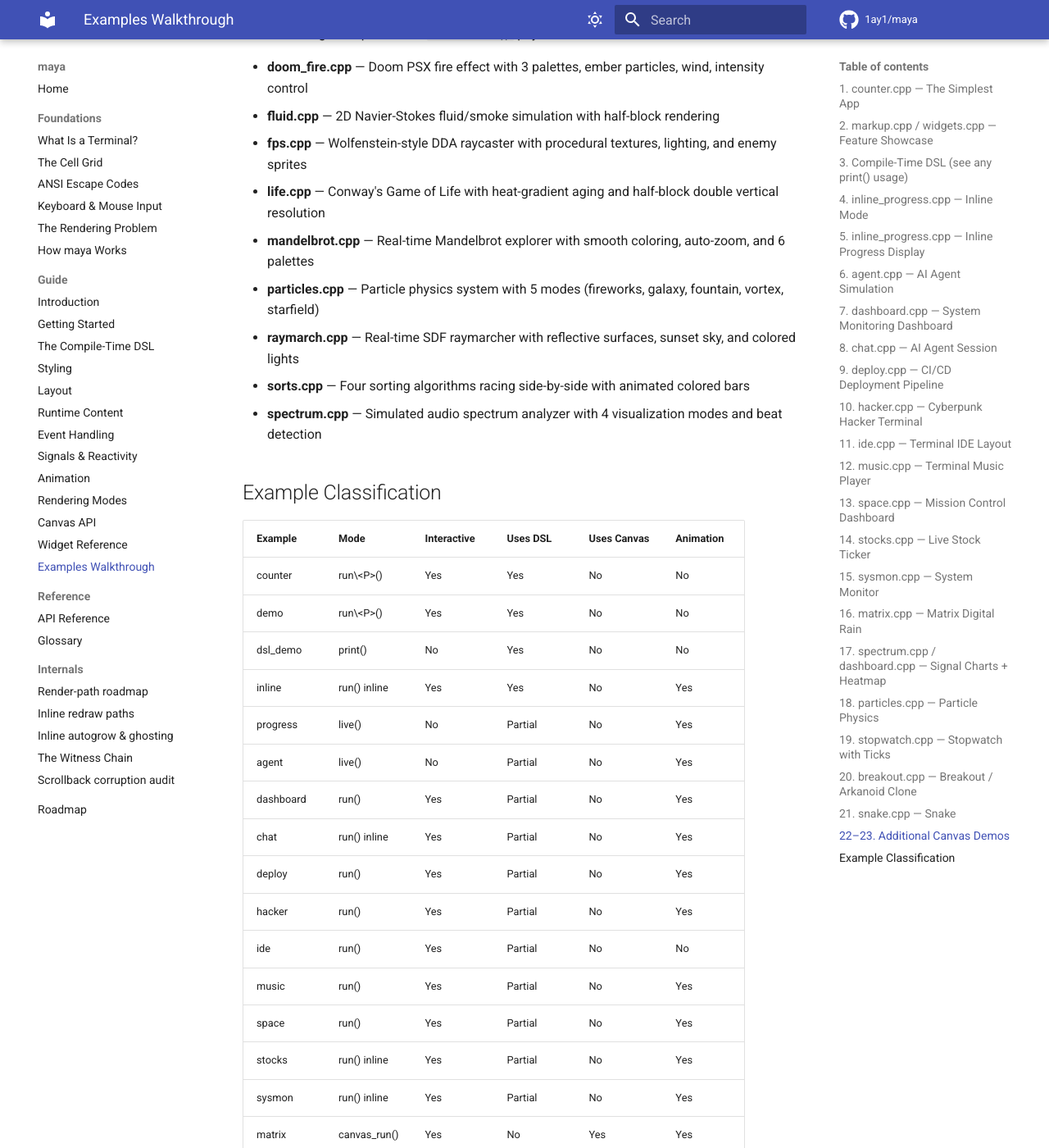
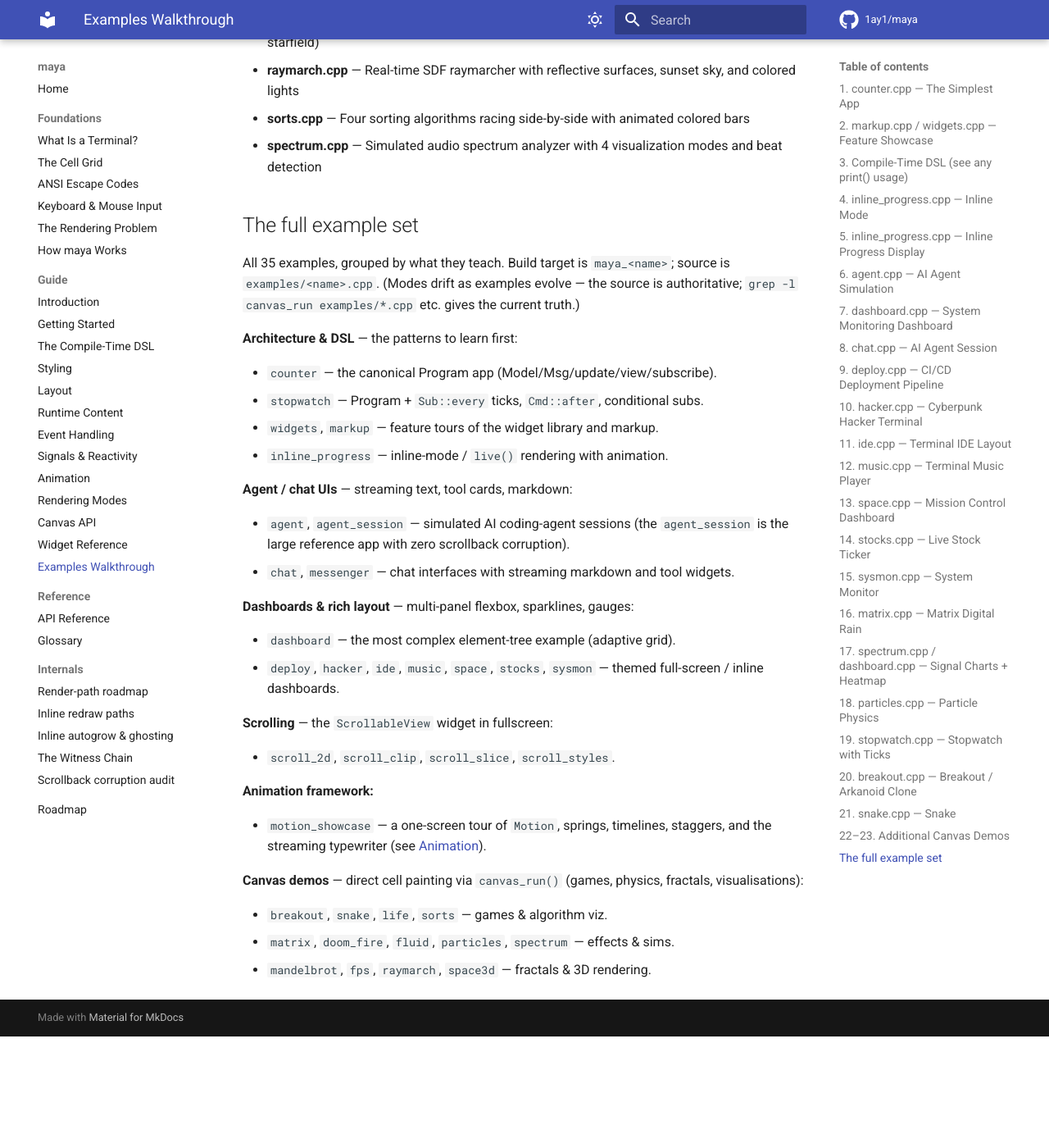
Before and after one commit to 1ay1/maya, an MkDocs documentation site: the page built from docs/10-examples.md, in a window 1280 px wide and 1400 px high, scrolled down 10113 px. Shown: the whole window at 82% size. Built offline with MkDocs 1.6.1 and Material for MkDocs 9.7.7, drawn with Linux system fonts in a browser that asks for light colours; comment, search, counter and statistics services are not loaded; after the commit the page ends 11377 px from its top, so only the background shows below that; some of the changed text lies outside the part shown.

Commit message:
docs: fix stale Examples Walkthrough — drop phantom examples, accurate set
The Examples page had drifted from the examples/ directory:

- "34 examples" → 35 (the build globs examples/*.cpp; there are 35).
- Removed the apologetic "(was X.cpp)" doc-rot notes scattered through the
  sections (demo/dsl_demo/inline/progress/viz/fireworks renames).
- Replaced the "Example Classification" table, which still listed SIX
  examples that no longer exist (demo, dsl_demo, inline, progress, viz,
  fireworks) and omitted real ones (agent_session, messenger,
  motion_showcase, scroll_*, space3d), with a category-grouped index of the
  actual 35 examples that points at the source as authoritative — so it
  won't silently rot the next time an example is added or renamed.

Verified against the live examples/ dir and the headers (Signal/Computed/
Effect/Batch, dyn(), canvas_run, live, Ctx, mouse_pos, key_map all confirmed
present). All doc-map links in index.md / 00-introduction.md resolve.

````diff
--- a/docs/10-examples.md
+++ b/docs/10-examples.md
@@ -1,16 +1,14 @@
 # Examples Walkthrough
 
-maya ships with **34 examples** that progressively demonstrate its features.
+maya ships **35 examples** that progressively demonstrate its features.
 This guide walks through the major ones, explaining the patterns and
 techniques used.
 
 > **The authoritative list is the [`examples/`](../examples/) directory** —
-> run `ls examples/*.cpp` (or look at the build targets `maya_<name>`). A few
-> sections below were written against earlier example filenames that have
-> since been renamed or merged; where that happened the heading points at the
-> current file. The *code patterns* shown still reflect the live API (every
-> snippet in this guide is checked against the headers), only the filename may
-> differ.
+> every `examples/*.cpp` is built as a `maya_<name>` target (the CMake build
+> globs the directory). Run `ls examples/*.cpp` for the current set. This
+> walkthrough covers the major examples by category; every code snippet is
+> checked against the live headers.
 
 ## 1. counter.cpp — The Simplest App
 
@@ -58,9 +56,6 @@
 
 ## 2. markup.cpp / widgets.cpp — Feature Showcase
 
-> *(was `demo.cpp` — the feature-tour content now lives in `markup.cpp` and
-> `widgets.cpp`.)*
-
 **Mode**: Fullscreen (`run<P>()`)
 **Demonstrates**: RunConfig, Program architecture, theme colors, nested layouts, conditional styling
 
@@ -81,9 +76,6 @@
 ```
 
 ## 3. Compile-Time DSL (see any `print()` usage)
-
-> *(was `dsl_demo.cpp` — the one-shot `print()` + constexpr-tree demo is folded
-> into the `print()` section of [Rendering Modes](07-rendering-modes.md).)*
 
 **Mode**: One-shot (`print()`)
 **Demonstrates**: Fully constexpr UI, type-state safety, bcol after border
@@ -110,8 +102,6 @@
 
 ## 4. inline_progress.cpp — Inline Mode
 
-> *(was `inline.cpp`.)*
-
 **Mode**: `run()` with `Mode::Inline`
 **Demonstrates**: Inline rendering, live bar animation, theme cycling
 
@@ -499,37 +481,44 @@
 - **spectrum.cpp** — Simulated audio spectrum analyzer with 4 visualization
   modes and beat detection
 
-## Example Classification
+## The full example set
 
-| Example | Mode | Interactive | Uses DSL | Uses Canvas | Animation |
-|---------|------|------------|----------|-------------|-----------|
-| counter | run\<P\>() | Yes | Yes | No | No |
-| demo | run\<P\>() | Yes | Yes | No | No |
-| dsl_demo | print() | No | Yes | No | No |
-| inline | run() inline | Yes | Yes | No | Yes |
-| progress | live() | No | Partial | No | Yes |
-| agent | live() | No | Partial | No | Yes |
-| dashboard | run() | Yes | Partial | No | Yes |
-| chat | run() inline | Yes | Partial | No | Yes |
-| deploy | run() | Yes | Partial | No | Yes |
-| hacker | run() | Yes | Partial | No | Yes |
-| ide | run() | Yes | Partial | No | No |
-| music | run() | Yes | Partial | No | Yes |
-| space | run() | Yes | Partial | No | Yes |
-| stocks | run() inline | Yes | Partial | No | Yes |
-| sysmon | run() inline | Yes | Partial | No | Yes |
-| matrix | canvas_run() | Yes | No | Yes | Yes |
-| viz | canvas_run() | Yes | No | Yes | Yes |
-| fireworks | canvas_run() | Yes | No | Yes | Yes |
-| stopwatch | run\<P\>() | Yes | Yes | No | Yes |
-| breakout | canvas_run() | Yes | No | Yes | Yes |
-| snake | canvas_run() | Yes | No | Yes | Yes |
-| doom_fire | canvas_run() | Yes | No | Yes | Yes |
-| fluid | canvas_run() | Yes | No | Yes | Yes |
-| fps | canvas_run() | Yes | No | Yes | Yes |
-| life | canvas_run() | Yes | No | Yes | Yes |
-| mandelbrot | canvas_run() | Yes | No | Yes | Yes |
-| particles | canvas_run() | Yes | No | Yes | Yes |
-| raymarch | canvas_run() | Yes | No | Yes | Yes |
-| sorts | canvas_run() | Yes | No | Yes | Yes |
-| spectrum | canvas_run() | Yes | No | Yes | Yes |
+All 35 examples, grouped by what they teach. Build target is `maya_<name>`;
+source is `examples/<name>.cpp`. (Modes drift as examples evolve — the source
+is authoritative; `grep -l canvas_run examples/*.cpp` etc. gives the current
+truth.)
+
+**Architecture & DSL** — the patterns to learn first:
+
+- `counter` — the canonical Program app (Model/Msg/update/view/subscribe).
+- `stopwatch` — Program + `Sub::every` ticks, `Cmd::after`, conditional subs.
+- `widgets`, `markup` — feature tours of the widget library and markup.
+- `inline_progress` — inline-mode / `live()` rendering with animation.
+
+**Agent / chat UIs** — streaming text, tool cards, markdown:
+
+- `agent`, `agent_session` — simulated AI coding-agent sessions (the
+  `agent_session` is the large reference app with zero scrollback corruption).
+- `chat`, `messenger` — chat interfaces with streaming markdown and tool widgets.
+
+**Dashboards & rich layout** — multi-panel flexbox, sparklines, gauges:
+
+- `dashboard` — the most complex element-tree example (adaptive grid).
+- `deploy`, `hacker`, `ide`, `music`, `space`, `stocks`, `sysmon` — themed
+  full-screen / inline dashboards.
+
+**Scrolling** — the `ScrollableView` widget in fullscreen:
+
+- `scroll_2d`, `scroll_clip`, `scroll_slice`, `scroll_styles`.
+
+**Animation framework:**
+
+- `motion_showcase` — a one-screen tour of `Motion`, springs, timelines,
+  staggers, and the streaming typewriter (see [Animation](14-animation.md)).
+
+**Canvas demos** — direct cell painting via `canvas_run()` (games, physics,
+fractals, visualisations):
+
+- `breakout`, `snake`, `life`, `sorts` — games & algorithm viz.
+- `matrix`, `doom_fire`, `fluid`, `particles`, `spectrum` — effects & sims.
+- `mandelbrot`, `fps`, `raymarch`, `space3d` — fractals & 3D rendering.
````
Also changed, not shown: other parts of docs/10-examples.md (+0 -8 lines).
